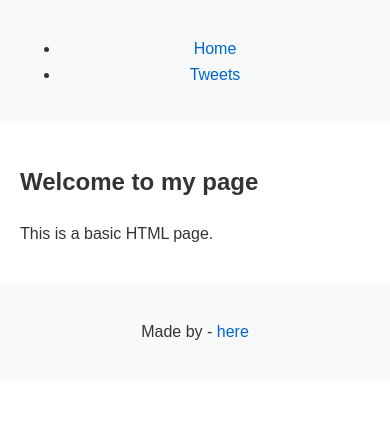
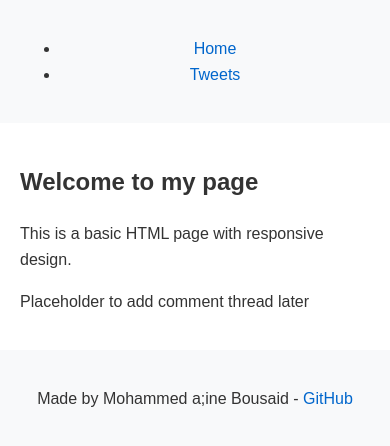
Before and after one commit to EuryPsych/alx_html_css, a plain HTML site: page css_basic/index.html in a window 390 px wide. Drawn offline with Linux system fonts and the light colour scheme.

Commit message:
Task 2: Complete responsive design implementation

```diff
--- a/css_basic/index.html
+++ b/css_basic/index.html
@@ -7,7 +7,7 @@
     <link href="base.css" rel="stylesheet">
     <link href="styles.css" rel="stylesheet">
 </head>
-<body>
+<body class="works_on_smartphone">
     <header>
         <ul>
             <li><a href="index.html">Home</a></li>
@@ -18,12 +18,15 @@
     <main>
         <article>
             <h1>Welcome to my page</h1>
-            <p>This is a basic HTML page.</p>
+            <p>This is a basic HTML page with responsive design.</p>
         </article>
+        <aside>
+            <p>Placeholder to add comment thread later</p>
+        </aside>
     </main>
 
     <footer>
-        <p>Made by <BOUSAID MOHAMMEDAMINE> - <a href="<YOUR LINK>" target="_blank">here</a></p>
+        <p>Made by Mohammed a;ine Bousaid - <a href="https://github.com/EuryPsych" target="_blank">GitHub</a></p>
     </footer>
 </body>
 </html>
--- a/css_basic/style.css
+++ b/css_basic/style.css
@@ -2,7 +2,7 @@
 body {
     display: flex;
     flex-direction: column;
-    min-height: 100vh; /* Ensure body takes at least full viewport height */
+    min-height: 100vh;
     margin: 0;
 }
 
@@ -15,14 +15,15 @@ main {
 article {
     flex: 2;
     overflow-y: auto;
+    padding: 20px;
 }
 
 aside {
     flex: 1;
     overflow-y: auto;
+    padding: 20px;
 }
 
-/* Optional: Add some visual styling */
 header {
     background-color: #f8f9fa;
     padding: 20px;
@@ -34,6 +35,20 @@ footer {
     text-align: center;
 }
 
-article, aside {
-    padding: 20px;
+/* Responsive design */
+@media screen and (max-width: 768px) {
+    main {
+        flex-direction: column;
+    }
+
+    article, aside {
+        flex: auto;
+        width: 100%;
+    }
 }
+
+/* Smartphone specific styles */
+body.works_on_smartphone {
+    /* These styles are handled by base.css */
+    /* They ensure proper mobile rendering */
+}
```
Also changed, not shown: css_basic/tweets.html (+5 -2 lines).
